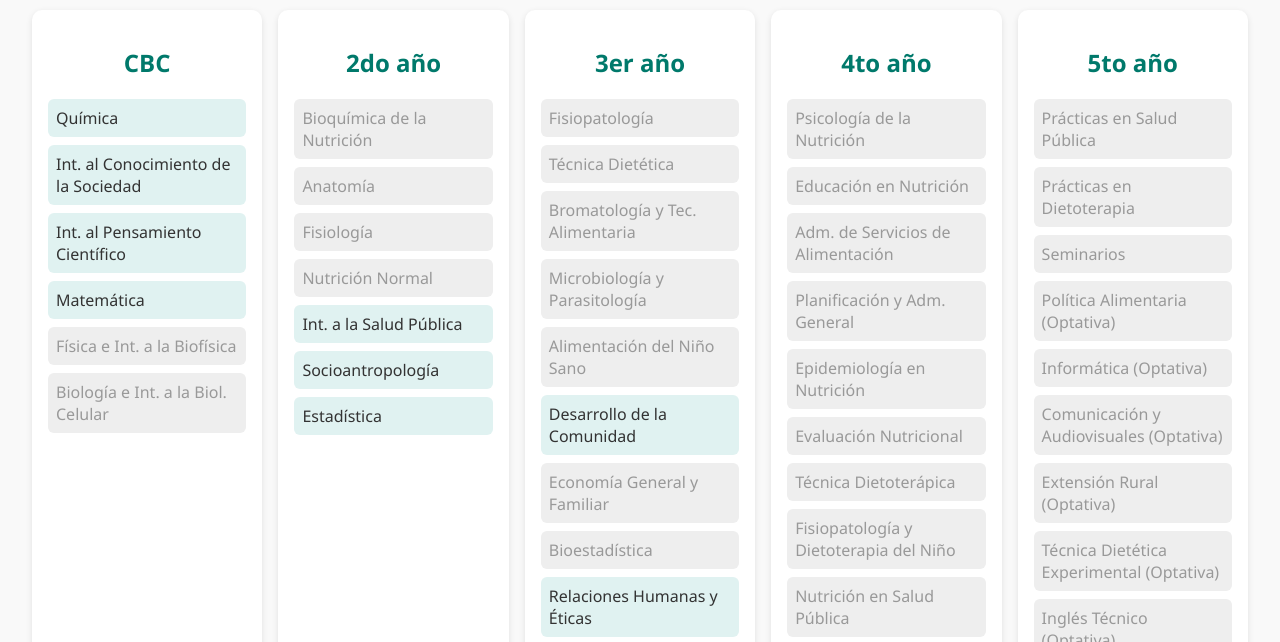
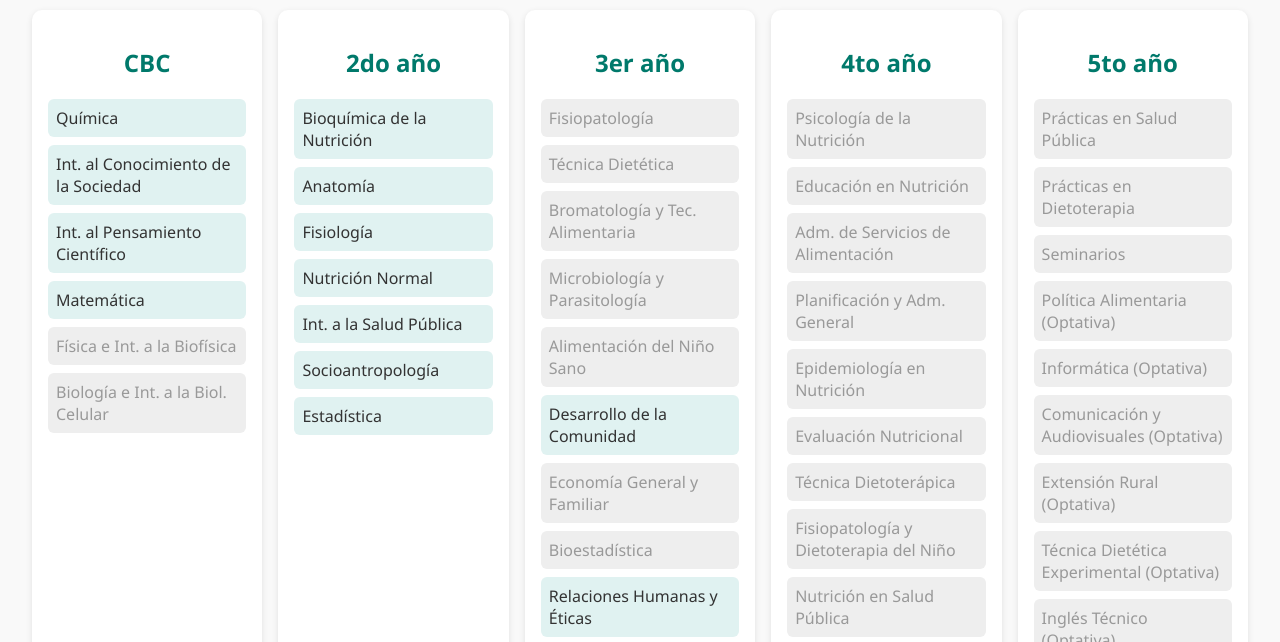
Before and after one commit to agosoyarzabal/Malla-Nutricion, a plain HTML site: page index.html in a window 1280 px wide. Shown: the part 118-760 px from the top of the page. Drawn offline with Linux system fonts and the light colour scheme.

Commit message:
index.html

```diff
--- a/index.html
+++ b/index.html
@@ -75,10 +75,10 @@ const materias = {
     { id: "biologia", nombre: "Biología e Int. a la Biol. Celular", req: ["quimica"] },
   ],
   "2do año": [
-    { id: "bioquimica", nombre: "Bioquímica de la Nutrición", req: ["quimica", "fisica", "biologia"] },
-    { id: "anatomia", nombre: "Anatomía", req: ["biologia"] },
-    { id: "fisiologia", nombre: "Fisiología", req: ["fisica"] },
-    { id: "nutricion_normal", nombre: "Nutrición Normal", req: ["bioquimica"] },
+    { id: "bioquimica", nombre: "Bioquímica de la Nutrición" },
+    { id: "anatomia", nombre: "Anatomía" },
+    { id: "fisiologia", nombre: "Fisiología" },
+    { id: "nutricion_normal", nombre: "Nutrición Normal" },
     { id: "salud_publica", nombre: "Int. a la Salud Pública" },
     { id: "socioantropologia", nombre: "Socioantropología" },
     { id: "estadistica", nombre: "Estadística" },
```
